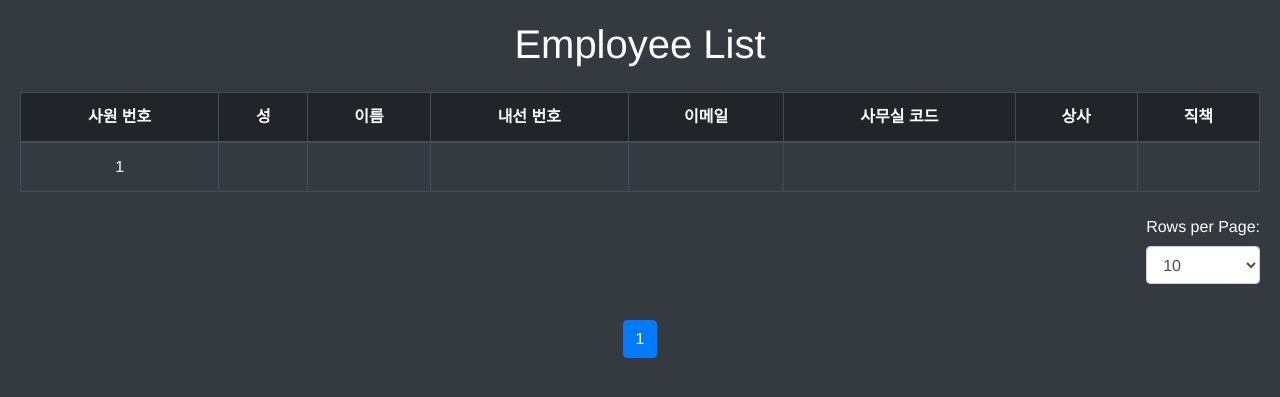
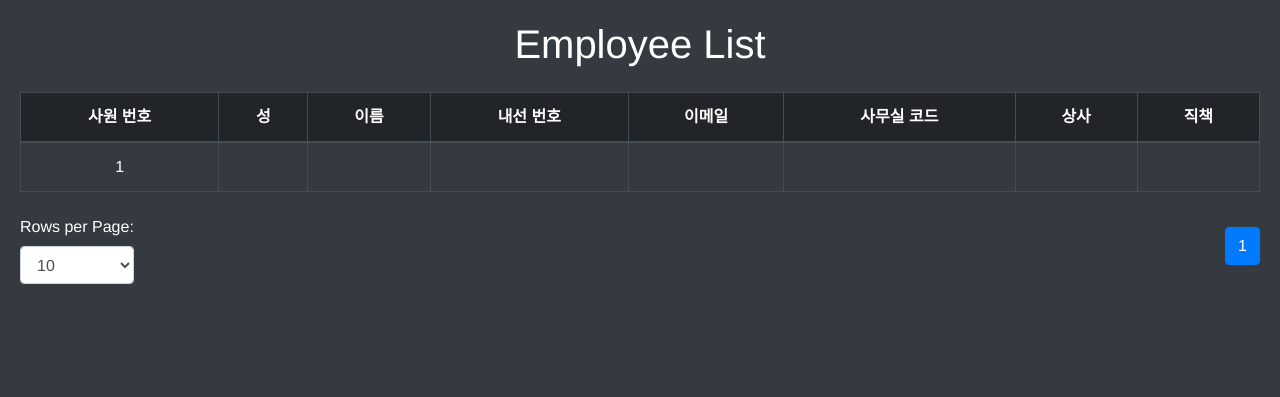
Before and after one commit to LeeHongSoek/cloudtype_fastapi, a FastAPI app: page /mysql in a window 1280 px wide. Shown: the top 397 px of the page. Run offline with FastAPI, Linux system fonts and the light colour scheme; tables that the repository leaves empty or names only in its code hold one stand-in row (values such as "Sample post"); data that the repository does not hold is empty; some libraries are stand-ins or nearby versions.

Commit message:
-- 2023-06-07 21:46에 자동업데이트 함 --

```diff
--- a/templates/mysql.html
+++ b/templates/mysql.html
@@ -29,7 +29,6 @@
             background-color: #454d55;
         }
         .pagination {
-            margin-top: 20px;
             justify-content: center;
         }
     </style>
@@ -68,7 +67,7 @@
         </table>
     </div>
 
-    <nav class="d-flex justify-content-end">
+    <div class="d-flex justify-content-between align-items-center mb-3">
         <div class="form-group">
             <label for="rows-per-page" class="col-form-label">Rows per Page:</label>
             <select id="rows-per-page" class="form-control">
@@ -77,9 +76,8 @@
                 <option value="50" {% if rows_per_page == 50 %}selected{% endif %}>50</option>
             </select>
         </div>
-    </nav>
 
-    <nav class="d-flex justify-content-center">
+        <nav>
             <ul class="pagination">
                 {% if page > 1 %}
                 <li class="page-item">
@@ -100,6 +98,7 @@
                 {% endif %}
             </ul>
         </nav>
+    </div>
 
     <script src="https://code.jquery.com/jquery-3.5.1.slim.min.js"></script>
     <script src="https://cdn.jsdelivr.net/npm/@popperjs/core@2.5.4/dist/umd/popper.min.js"></script>
@@ -108,9 +107,8 @@
     <script>
         $(document).ready(function() {
             // 페이지 수 및 행 수 변경 시 이벤트 핸들러
-            $("#rows-per-page, #go-to-page").change(function() {
+            $("#rows-per-page").change(function() {
                 var rowsPerPage = parseInt($("#rows-per-page").val());
-                // var currentPage = parseInt($("#go-to-page").val());
                 var currentPage = 1;
                 window.location.href = "?page=" + currentPage + "&rows_per_page=" + rowsPerPage;
             });
```
Lines whose indentation alone changed are shown as unchanged.
